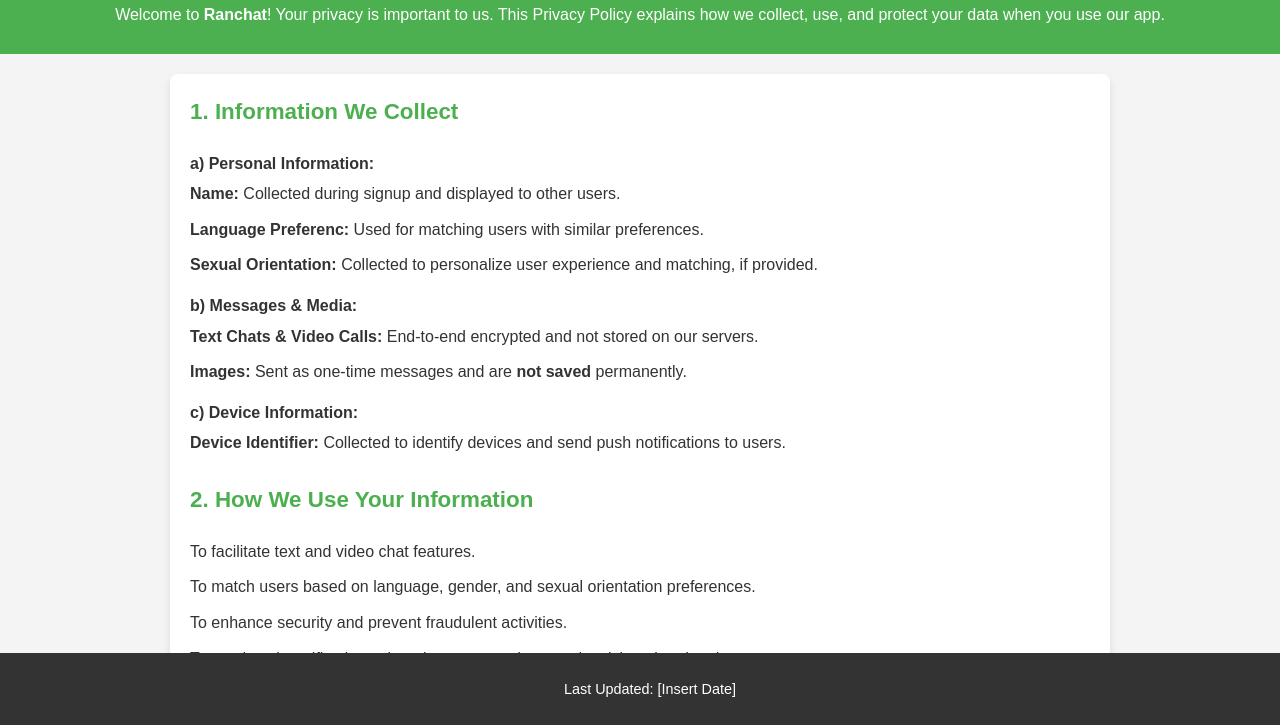
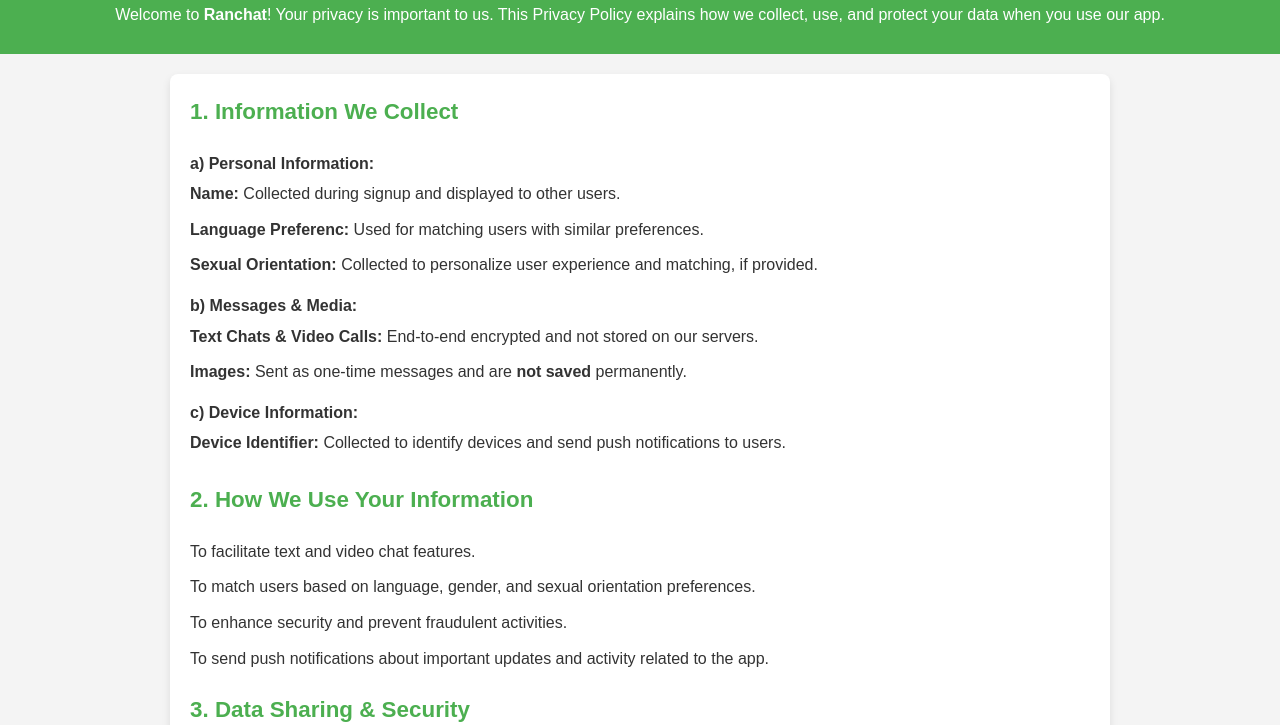
Before and after one commit to mayankvatsaMV/ranchat-privacy-policy, a plain HTML site: page index.html in a window 1280 px wide. Shown: the part 75-800 px from the top of the page. Drawn offline with Linux system fonts and the light colour scheme.

Commit message:
Update index.html

```diff
--- a/index.html
+++ b/index.html
@@ -1,5 +1,6 @@
 <!DOCTYPE html>
 <html lang="en">
+
 <head>
     <meta charset="UTF-8">
     <meta name="viewport" content="width=device-width, initial-scale=1.0">
@@ -21,16 +22,11 @@
             padding: 10px;
         }
 
-        .container {
-            max-width: 900px;
-            margin: 20px auto;
-            background-color: white;
-            padding: 20px;
-            box-shadow: 0 4px 8px rgba(0, 0, 0, 0.1);
-            border-radius: 8px;
-        }
 
-        h1, h2, h3 {
+
+        h1,
+        h2,
+        h3 {
             color: #333;
             margin-bottom: 10px;
         }
@@ -62,16 +58,30 @@
             padding: 5px 0;
         }
 
+        .container {
+            max-width: 900px;
+            margin: 20px auto;
+            background-color: white;
+            padding: 20px;
+            box-shadow: 0 4px 8px rgba(0, 0, 0, 0.1);
+            border-radius: 8px;
+            margin-bottom: 80px;
+            /* Added space below container to prevent footer overlap */
+        }
+
         footer {
             background-color: #333;
             color: white;
             text-align: center;
             padding: 10px;
             font-size: 0.9em;
-            position: fixed;
-            bottom: 0;
+            position: relative;
+            /* Changed from fixed to relative */
             width: 100%;
+            margin-top: 30px;
+            /* Added margin-top to ensure space between content and footer */
         }
+
 
         a {
             color: #4CAF50;
@@ -83,11 +93,13 @@
         }
     </style>
 </head>
+
 <body>
 
     <header>
         <h1>Privacy Policy</h1>
-        <p>Welcome to <strong>Ranchat</strong>! Your privacy is important to us. This Privacy Policy explains how we collect, use, and protect your data when you use our app.</p>
+        <p>Welcome to <strong>Ranchat</strong>! Your privacy is important to us. This Privacy Policy explains how we
+            collect, use, and protect your data when you use our app.</p>
     </header>
 
     <div class="container">
@@ -98,18 +110,22 @@
                     <ul>
                         <li><strong>Name:</strong> Collected during signup and displayed to other users.</li>
                         <li><strong>Language Preferenc:</strong> Used for matching users with similar preferences.</li>
-                        <li><strong>Sexual Orientation:</strong> Collected to personalize user experience and matching, if provided.</li>
+                        <li><strong>Sexual Orientation:</strong> Collected to personalize user experience and matching,
+                            if provided.</li>
                     </ul>
                 </li>
                 <li><strong>b) Messages & Media:</strong>
                     <ul>
-                        <li><strong>Text Chats & Video Calls:</strong> End-to-end encrypted and not stored on our servers.</li>
-                        <li><strong>Images:</strong> Sent as one-time messages and are <strong>not saved</strong> permanently.</li>
+                        <li><strong>Text Chats & Video Calls:</strong> End-to-end encrypted and not stored on our
+                            servers.</li>
+                        <li><strong>Images:</strong> Sent as one-time messages and are <strong>not saved</strong>
+                            permanently.</li>
                     </ul>
                 </li>
                 <li><strong>c) Device Information:</strong>
                     <ul>
-                        <li><strong>Device Identifier:</strong> Collected to identify devices and send push notifications to users.</li>
+                        <li><strong>Device Identifier:</strong> Collected to identify devices and send push
+                            notifications to users.</li>
                     </ul>
                 </li>
             </ul>
@@ -139,8 +155,10 @@
             <div class="section-title">4. Your Choices & Rights</div>
             <ul>
                 <li><strong>Delete Account:</strong> You can request account deletion via settings.</li>
-                <li><strong>Control Your Data:</strong> Users can choose to stop sharing their preferences at any time.</li>
-                <li><strong>Report & Block Users:</strong> If you encounter inappropriate content or behavior, you can report and block users.</li>
+                <li><strong>Control Your Data:</strong> Users can choose to stop sharing their preferences at any time.
+                </li>
+                <li><strong>Report & Block Users:</strong> If you encounter inappropriate content or behavior, you can
+                    report and block users.</li>
             </ul>
         </section>
 
@@ -156,7 +174,8 @@
         <section>
             <div class="section-title">6. Changes to This Privacy Policy</div>
             <ul>
-                <li>We may update this policy from time to time. Any changes will be communicated via an in-app notification.</li>
+                <li>We may update this policy from time to time. Any changes will be communicated via an in-app
+                    notification.</li>
             </ul>
         </section>
 
@@ -168,10 +187,10 @@
             </ul>
         </section>
     </div>
-
     <footer>
         <p>Last Updated: [Insert Date]</p>
     </footer>
 
 </body>
+
 </html>
```
